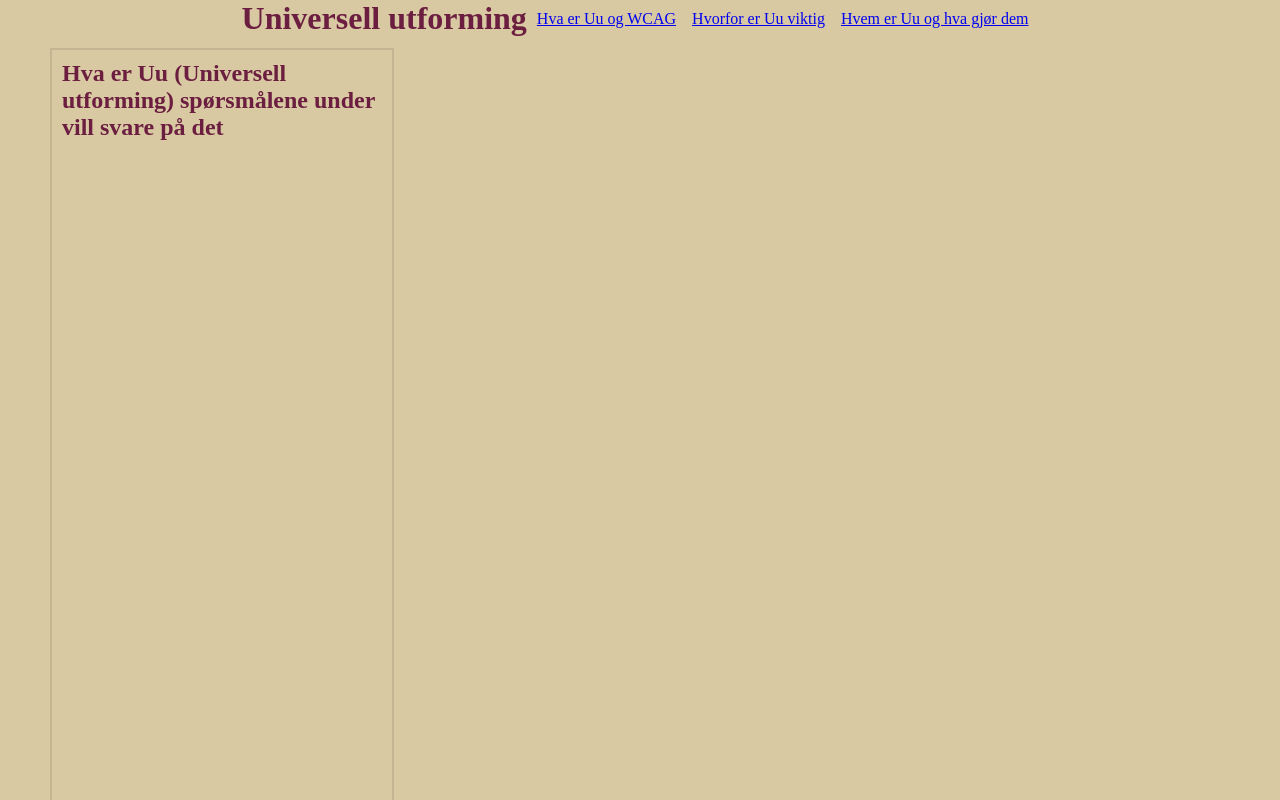
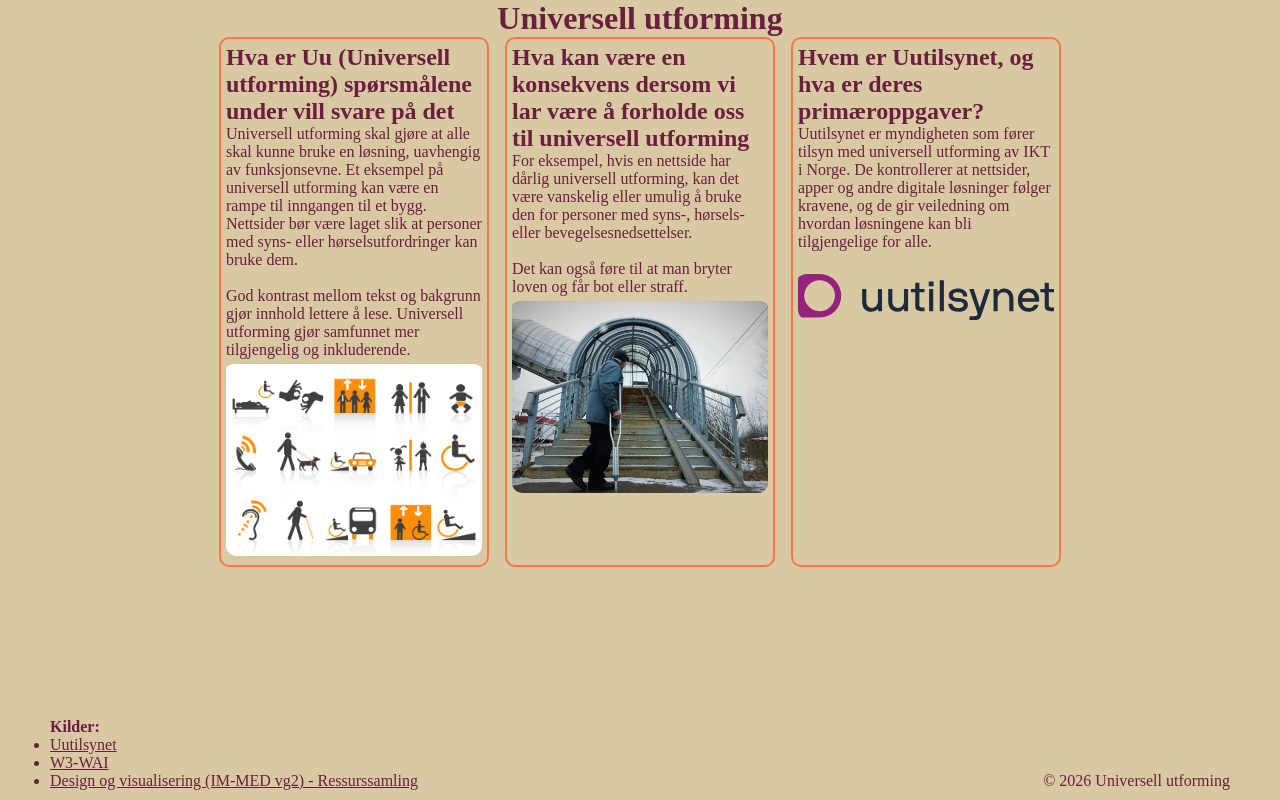
Before and after one commit to Benjy0812/Universell-utforming, a website built with Vite: page index.html in a window 1280 px wide. Shown: the top 800 px of the page. Built offline with nearby package versions, Linux system fonts and the light colour scheme.

Commit message:
Lagt til bilder rejort design i gjen og styla litt

```diff
--- a/index.html
+++ b/index.html
@@ -9,13 +9,6 @@
   <body>
     <header>
       <h1>Universell utforming</h1>
-      <nav aria-label="Hoved navigasjon">
-        <ul>
-          <li><a href="#del1">Hva er Uu og WCAG</a></li>
-          <li><a href="#del2">Hvorfor er Uu viktig</a></li>
-          <li><a href="#del3">Hvem er Uu og hva gjør dem</a></li>
-        </ul>
-      </nav>
     </header>
 
     <main>
@@ -23,7 +16,21 @@
         <h2>
           Hva er Uu (Universell utforming) spørsmålene under vill svare på det
         </h2>
-        <img src="" alt="" />
+        <p>
+          <!-- Brukt KI for rettskriving -->
+          Universell utforming skal gjøre at alle skal kunne bruke en løsning,
+          uavhengig av funksjonsevne. Et eksempel på universell utforming kan
+          være en rampe til inngangen til et bygg. Nettsider bør være laget slik
+          at personer med syns- eller hørselsutfordringer kan bruke dem.
+        </p>
+        <br />
+        <p>
+          <!-- Brukt KI for rettskriving -->
+          God kontrast mellom tekst og bakgrunn gjør innhold lettere å lese.
+          Universell utforming gjør samfunnet mer tilgjengelig og inkluderende.
+        </p>
+        <!-- Alt-teksten er skrevet med hjelp av KI -->
+        <img src="img/universell-utforming.jpg" alt="Illustrasjon med piktogrammer for universell utforming, som rullestoltilgang, heis, toalett, og hjelpemidler for syns- og hørehemmede." />
       </section>
 
       <section id="del2" class="del2">
@@ -31,18 +38,38 @@
           Hva kan være en konsekvens dersom vi lar være å forholde oss til
           universell utforming
         </h2>
-        <img src="" alt="" />
+        <p>
+          <!-- Brukt KI for rettskriving -->
+          For eksempel, hvis en nettside har dårlig universell utforming, kan
+          det være vanskelig eller umulig å bruke den for personer med syns-,
+          hørsels- eller bevegelsesnedsettelser.
+        </p>
+        <br />
+        <p>
+          <!-- Brukt KI for rettskriving -->
+          Det kan også føre til at man bryter loven og får bot eller straff.
+        </p>
+        <img src="img/dårlig-universell-utforming.webp" alt="En eldre person med krykke står ved foten av en bratt utendørs metalltrapp med en svært smal og bratt rampe, som illustrerer dårlig universell utforming." />
       </section>
 
       <section id="del3" class="del3">
         <h2>Hvem er Uutilsynet, og hva er deres primæroppgaver?</h2>
-        <img src="" alt="" />
+        <p>
+          <!-- Brukt KI for rettskriving -->
+          Uutilsynet er myndigheten som fører tilsyn med universell utforming av
+          IKT i Norge. De kontrollerer at nettsider, apper og andre digitale
+          løsninger følger kravene, og de gir veiledning om hvordan løsningene
+          kan bli tilgjengelige for alle.
+        </p>
+        <br />
+        <p></p>
+        <img class="uutilsynet" src="img/uutilsynet-logo.svg" alt="Uutilsynet logo" />
       </section>
     </main>
 
     <footer>
       <ul>
-        <p>Kilder:</p>
+        <p><b>Kilder:</b></p>
         <li><a href="https://www.uutilsynet.no/">Uutilsynet</a></li>
         <li><a href="https://www.w3.org/WAI/">W3-WAI</a></li>
         <li>
--- a/package.json
+++ b/package.json
@@ -6,7 +6,6 @@
     "gh-pages": "^6.3.0",
     "prettier": "^3.9.7",
     "prettier-plugin-css-order": "^2.2.0",
-    "prettier-plugin-tailwindcss": "^0.8.1",
     "vite": "^8.3.0"
   },
   "private": true,
--- a/style.css
+++ b/style.css
@@ -3,10 +3,21 @@
   padding: 0;
 }
 
+a {
+  color: #6b1e3f;
+}
+html,
 body {
   /* brukte KI for fargene */
   background-color: #d9c9a3;
+  min-height: 100%;
   color: #6b1e3f;
+}
+
+body {
+  display: flex;
+  flex-direction: column;
+  min-height: 100vh;
 }
 
 header {
@@ -21,29 +32,36 @@ nav ul {
   list-style: none;
 }
 
-.del1,
-.del2,
-.del3 {
-  margin: 10px 50px 0 50px;
-  border: 2px solid rgba(0, 0, 0, 0.1);
-  padding: 10px;
-  width: 25vw;
-  min-height: 100vh;
+main {
+  display: flex;
+  justify-content: center;
+  gap: 1rem;
+}
+
+main section {
+  border: 2px solid rgb(245, 120, 70);
+  border-radius: 10px;
+  padding: 5px;
+  max-width: 20vw;
+}
+
+section img {
+    padding-top: 5px;
+    width: 20vw;
+    border-radius: 10px;
 }
 
 footer {
   display: flex;
-  justify-content: center;
-  gap: 1rem;
-  padding: 10px;
+  align-items: flex-end;
+  margin: auto 0 0 0;
+  padding: 10px 50px;
 }
 
 footer ul {
-  margin-right: auto;
-  padding: 0 0 0 50px;
-  list-style: none;
+  margin: 0 auto 0 0;
 }
 
 footer p {
-  padding: 0 50px 0 0;
+  margin: 0 0 0 auto;
 }
```
Also changed, not shown: img/dårlig-universell-utforming.webp (added), img/universell-utforming.jpg (added), img/uutilsynet-logo.svg (added), 1 other file.
